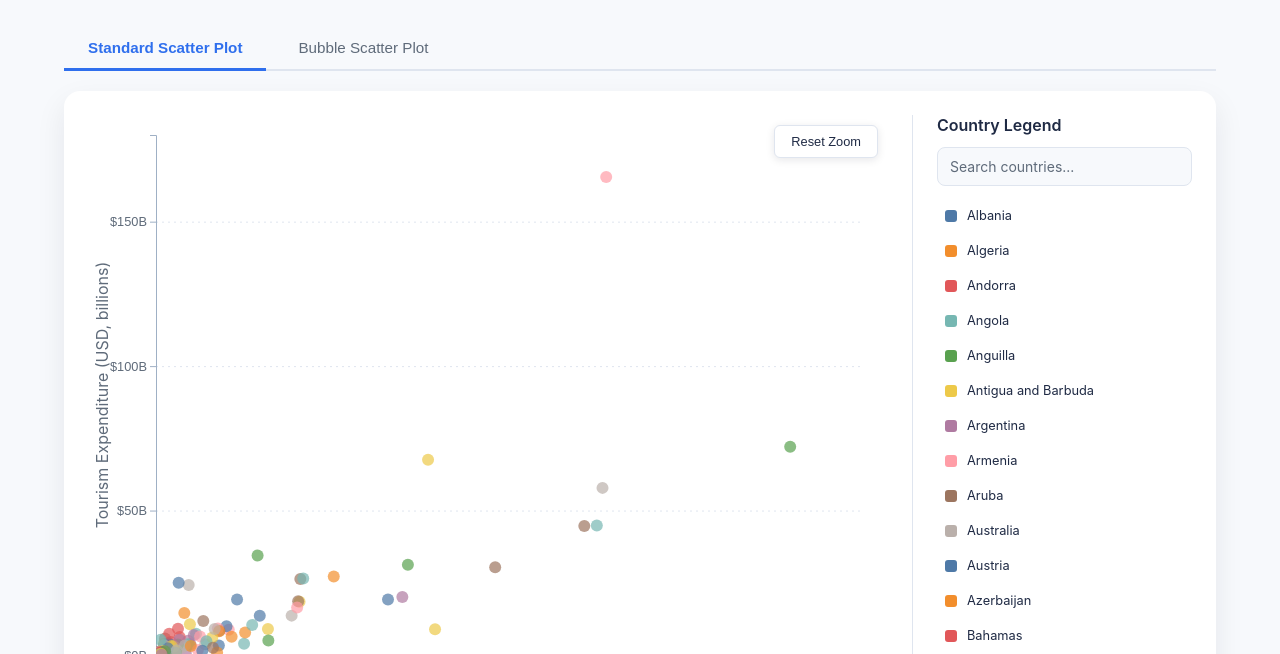
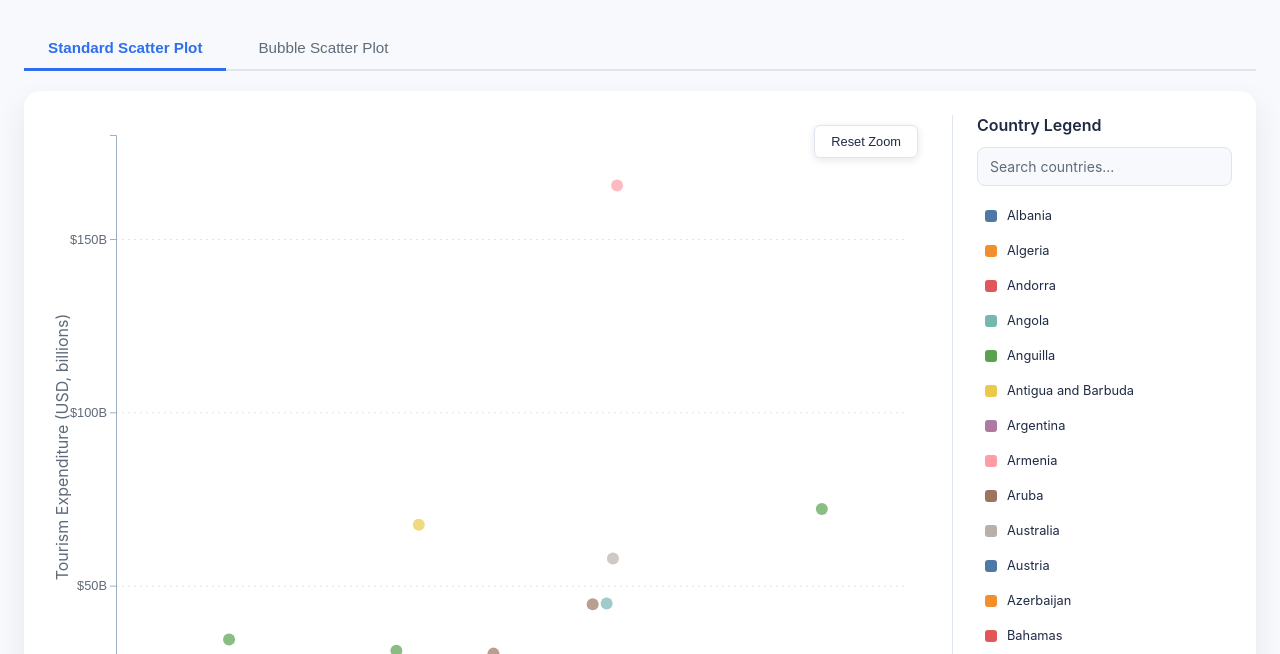
Before and after one commit to EPHRAIMTEODORO/Tourism-Visualization, a plain HTML site: page index.html in a window 1280 px wide. Shown: the part 122-776 px from the top of the page. Drawn offline with nearby package versions, Linux system fonts and the light colour scheme.

Commit message:
Update chart dimensions for responsiveness and adjust footer styles

```diff
--- a/css/styles.css
+++ b/css/styles.css
@@ -20,7 +20,7 @@ body {
 }
 
 .page {
-  max-width: 1200px;
+  max-width: 1600px;
   margin: 0 auto;
   padding: 32px 24px 48px;
 }
@@ -158,7 +158,6 @@ footer {
   border-radius: 16px;
   padding: 24px;
   box-shadow: 0 12px 30px rgba(15, 23, 42, 0.08);
-  min-height: 700px;
 }
 
 .chart-main {
@@ -168,7 +167,6 @@ footer {
 
 .chart {
   width: 100%;
-  min-height: 650px;
   position: relative;
 }
 
@@ -266,7 +264,7 @@ svg:active {
   flex: 1;
   overflow-y: auto;
   padding-right: 8px;
-  max-height: 500px;
+  /* max-height set dynamically via JS to match chart height */
 }
 
 .legend-container::-webkit-scrollbar {
--- a/js/script.js
+++ b/js/script.js
@@ -203,8 +203,9 @@ function updateCountrySelection(chartType) {
   }
 }
 
+// Chart configuration - height will be calculated dynamically based on container width
 const chartConfig = {
-  height: 600,
+  height: null, // Calculated dynamically
   margin: { top: 20, right: 24, bottom: 60, left: 68 }
 };
 
@@ -305,7 +306,8 @@ function createScatterPlot({
   }
 
   const width = container.node().getBoundingClientRect().width || 400;
-  const { height, margin } = chartConfig;
+  const height = Math.min(width * 0.8, 800); // Responsive height: maintain aspect ratio, max 800px
+  const { margin } = chartConfig;
   const innerWidth = width - margin.left - margin.right;
   const innerHeight = height - margin.top - margin.bottom;
 
@@ -503,6 +505,10 @@ function createScatterPlot({
     .append("span")
     .text((d) => d.country);
 
+  // Sync legend height with chart
+  // Subtract sidebar header height (title + search input + spacing)
+  legendContainer.style("max-height", `${height - 80}px`);
+
   // Add legend interactivity
   const chartType = elementId.includes('standard') ? 'standard' : 'bubble';
   addLegendInteractivity(chartType);
@@ -517,10 +523,11 @@ function renderCharts(data) {
     .domain(data.map((d) => d.country))
     .range(d3.schemeTableau10);
 
-  // Calculate width based on active chart container
+  // Calculate width and height based on active chart container
   const activePanel = document.querySelector('.tab-panel--active');
   const chartContainer = activePanel?.querySelector('.chart-main');
   const sharedWidth = chartContainer?.getBoundingClientRect().width || 600;
+  const sharedHeight = Math.min(sharedWidth * 0.8, 800); // Responsive height
 
   const xScale = d3
     .scaleLinear()
@@ -532,7 +539,7 @@ function renderCharts(data) {
     .scaleLinear()
     .domain(yDomain)
     .range([
-      chartConfig.height - chartConfig.margin.top - chartConfig.margin.bottom,
+      sharedHeight - chartConfig.margin.top - chartConfig.margin.bottom,
       0
     ])
     .nice();
@@ -609,9 +616,13 @@ d3.text(CSV_PATH)
     // Render charts
     renderCharts(dataset);
 
-    // Handle window resize
+    // Handle window resize with debouncing for better performance
+    let resizeTimeout;
     window.addEventListener("resize", () => {
-      renderCharts(dataset);
+      clearTimeout(resizeTimeout);
+      resizeTimeout = setTimeout(() => {
+        renderCharts(dataset);
+      }, 250);
     });
   })
   .catch((error) => {
```
